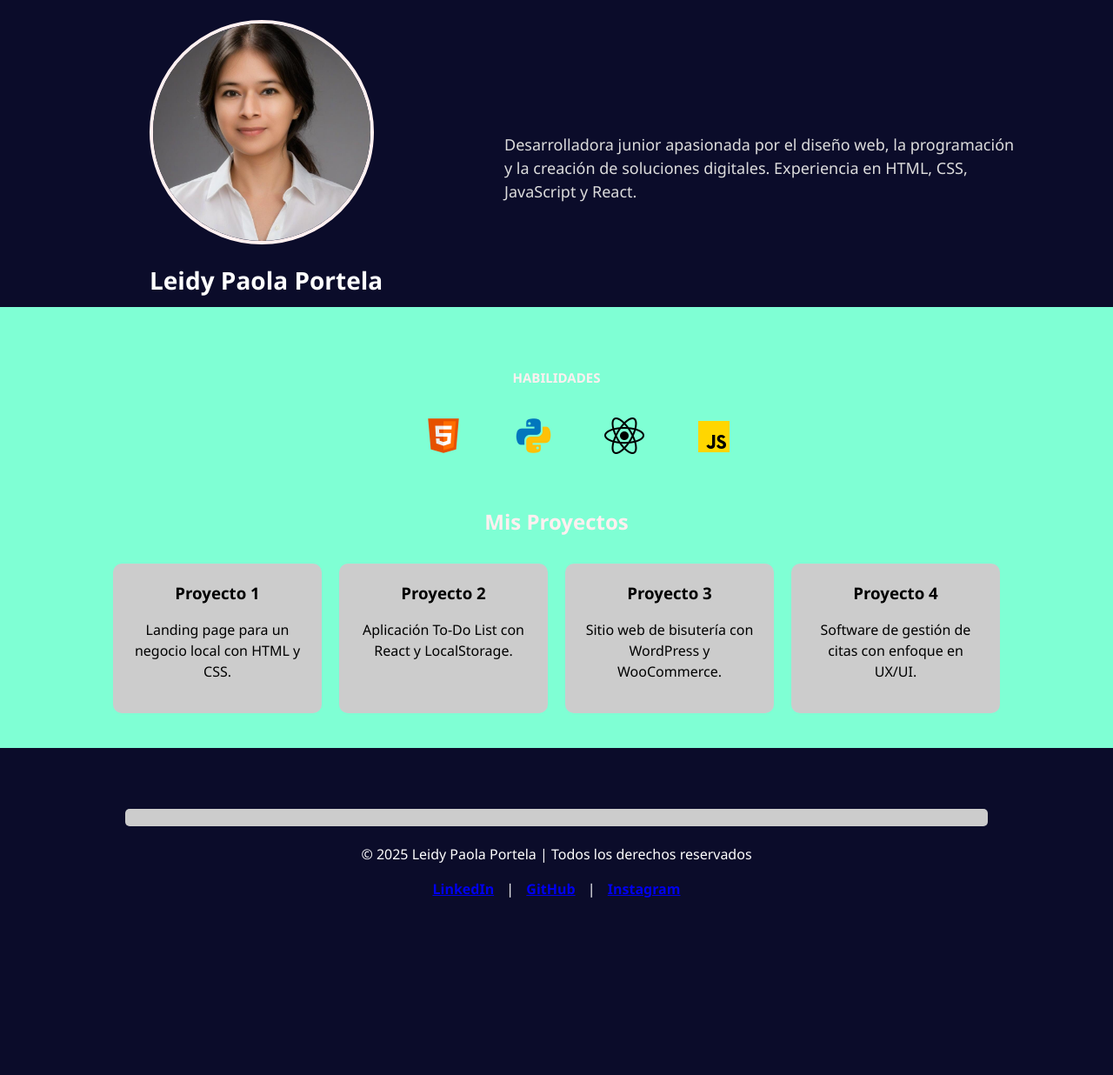
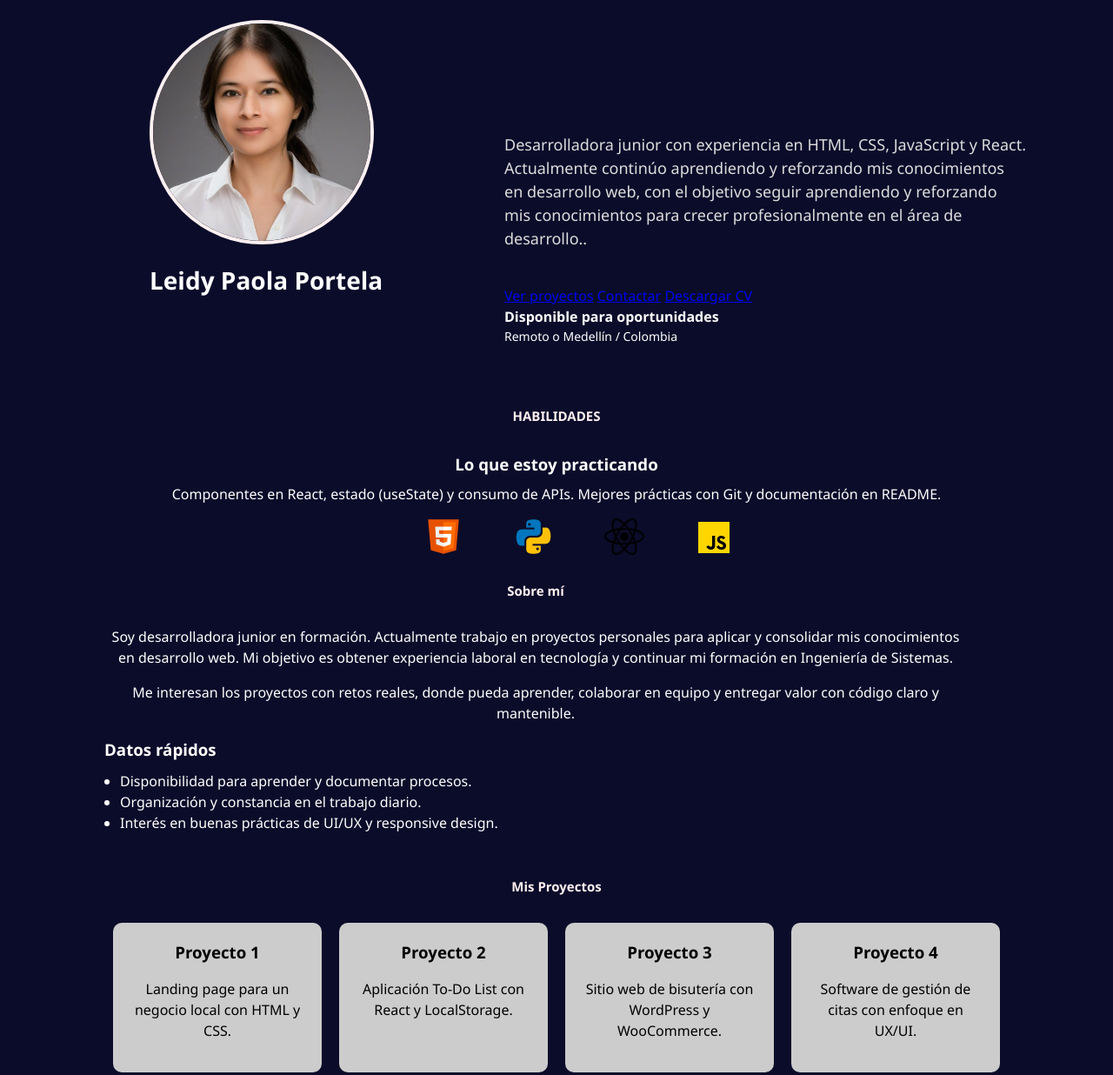
Before and after one commit to leidy08paola/portafolio1.0, a plain HTML site: page index.html in a window 1280 px wide. Shown: the part 72-1308 px from the top of the page at 87% size. Before the commit the page ends 1136 px from the top, so only its background shows below. Drawn offline with Linux system fonts and the light colour scheme.

Commit message:
se agregan adelanto en diseño

```diff
--- a/index.html
+++ b/index.html
@@ -27,9 +27,18 @@
   </div>
     <div class="cont-habilidades">
     <p class="descripcion">
-      Desarrolladora junior apasionada por el diseño web, la programación y la creación de soluciones digitales.
-      Experiencia en HTML, CSS, JavaScript y React.
+      Desarrolladora junior con experiencia en HTML, CSS, JavaScript y React. Actualmente continúo aprendiendo y reforzando mis conocimientos en desarrollo web,
+      con el objetivo seguir aprendiendo y reforzando mis conocimientos para crecer profesionalmente en el área de desarrollo..
     </p>
+
+    <div class="cta">
+<a class="btn btn-primary" href="#proyectos">Ver proyectos</a>
+<a class="btn btn-ghost" href="#contacto">Contactar</a>
+<a class="btn btn-ghost" href="#" download>Descargar CV</a>
+</div>
+ <strong>Disponible para oportunidades</strong>
+<div style="color:var(--muted); font-size:14px;">Remoto o Medellín / Colombia</div>
+
   </div>
  </section>
 
@@ -38,6 +47,9 @@
   <article class="proyectos">
     <div class="cont-habilidades">
       <h2  class="h2-habilidades"> HABILIDADES</h2>
+      <h3 style="margin:0 0 8px">Lo que estoy practicando</h3>
+<p style="margin:0 0 12px; color:var(--muted)">Componentes en React, estado (useState) y consumo de APIs. Mejores prácticas con Git y documentación en README.</p>
+<div class="stack">
     <div class="cont-logosHabilidades">
       <img src="img/icons8-html-5-50.png" alt="">
       <img src="img/icons8-python-50.png" alt="">
@@ -46,6 +58,34 @@
     </div>
 
    </div>
+
+
+
+<section id="sec-sobremi">
+<h2 class="section-title">Sobre mí</h2>
+<div class="about">
+<div class="card">
+<p>
+Soy desarrolladora junior en formación. Actualmente trabajo en proyectos personales para aplicar y consolidar mis conocimientos en desarrollo web. Mi objetivo es obtener experiencia laboral en tecnología y continuar mi formación en Ingeniería de Sistemas.
+</p>
+<p style="color:var(--muted)">
+Me interesan los proyectos con retos reales, donde pueda aprender, colaborar en equipo y entregar valor con código claro y mantenible.
+</p>
+</div>
+<div class="card-lista">
+<h3 >Datos rápidos</h3>
+<ul style="margin:0; padding-left:18px">
+<li>Disponibilidad para aprender y documentar procesos.</li>
+<li>Organización y constancia en el trabajo diario.</li>
+<li>Interés en buenas prácticas de UI/UX y responsive design.</li>
+</ul>
+</div>
+</div>
+</section>
+
+
+<section class="sec-proyectos">
+
 
    <div class="cont-proyectos">
     <h2 class="h2-misProyectos">Mis Proyectos</h2>
@@ -68,7 +108,7 @@
       </div>
     </div>
     </div>
-  </article>
+  </section>
 
   <!-- FOOTER -->
   <footer>
--- a/style.css
+++ b/style.css
@@ -117,10 +117,37 @@ header {
 
 }
 
+/*============= Sobre mi====================*/
+
+#sec-sobremi{
+width: 80%;
+margin-top: 20px;
+margin-left: 100px;
+}
+.card-lista {
+  display: flex;
+  flex-direction: column; /* apila h3 arriba y lista abajo */
+  align-items: flex-start; /* asegura que no se vaya a la derecha */
+}
+.card-lista h3 {
+
+  margin: 0 0 10px 0; /* quita margen raro y deja espacio debajo */
+}
+.card-lista ul {
+
+  margin-top: 0;
+
+  padding-left: 20px; /* indentación normal de lista */
+}
+.card-lista li {
+   text-align:left;
+
+}
+
 /*===========proyectos==========*/
 .proyectos {
 
-  background-color: aquamarine;
+
   text-align: center;
   padding: 40px 20px;
 }
```
